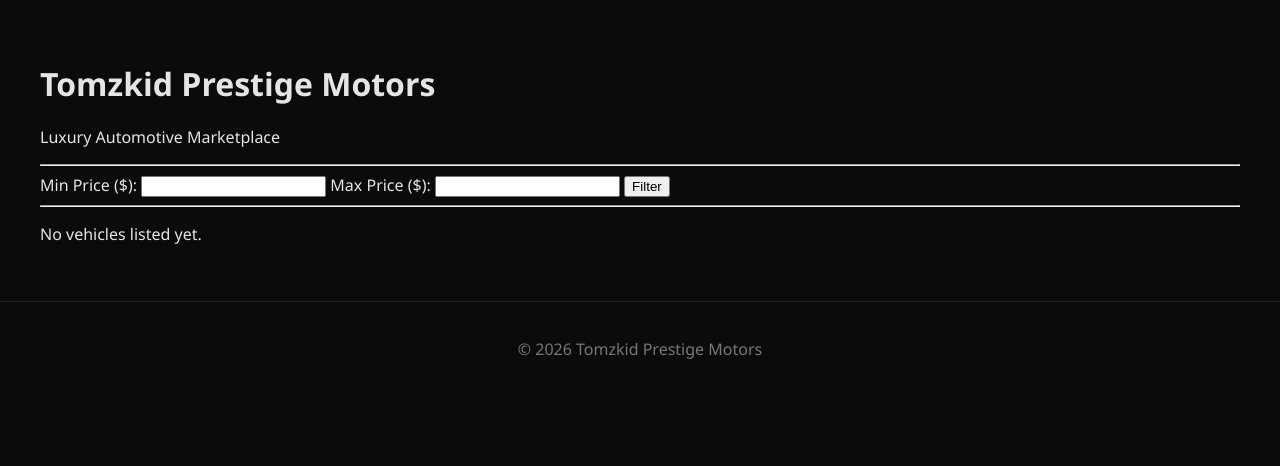
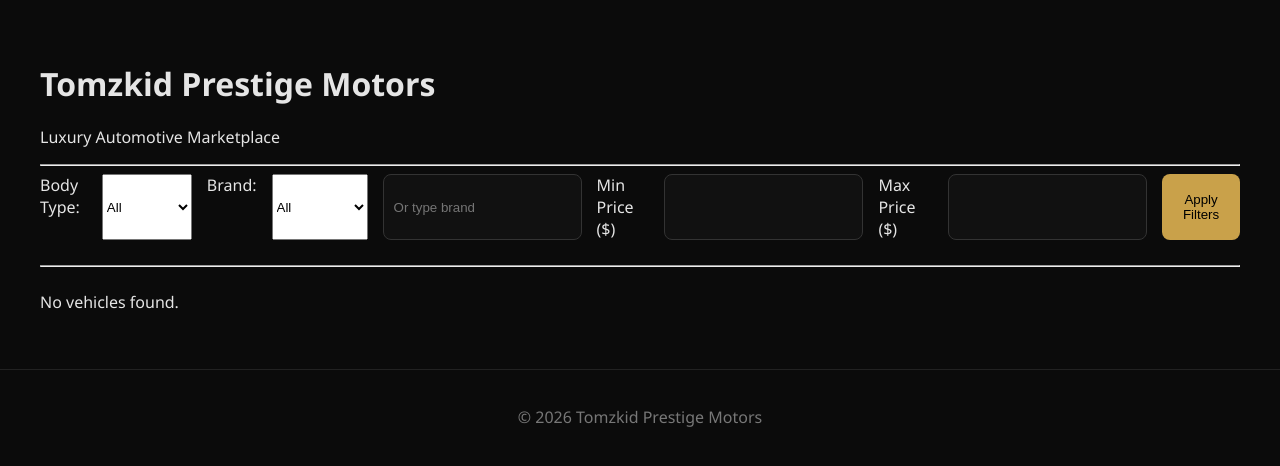
Before and after one commit to djvibez29/tomzkid-prestige-motors, a Flask app: page / in a window 1280 px wide. Shown: the part 100-566 px from the top of the page. Run offline with Flask 3, Linux system fonts and the light colour scheme.

Commit message:
Update index.html

```diff
--- a/templates/index.html
+++ b/templates/index.html
@@ -6,32 +6,72 @@
 
 <hr>
 
-<!-- Price Filter Form -->
-<form method="get">
-    <label>Min Price ($): <input type="number" name="min_price" value="{{ request.args.get('min_price', '') }}"></label>
-    <label>Max Price ($): <input type="number" name="max_price" value="{{ request.args.get('max_price', '') }}"></label>
-    <button type="submit">Filter</button>
+<form method="get" class="filter-bar">
+
+  <label>Body Type:</label>
+  <select name="body_type">
+    <option value="">All</option>
+    <option>Sedan</option>
+    <option>Coupe</option>
+    <option>Convertible</option>
+    <option>SUV</option>
+    <option>4x4</option>
+    <option>6x6</option>
+  </select>
+
+  <label>Brand:</label>
+  <select name="brand">
+    <option value="">All</option>
+    <option>BMW</option>
+    <option>Mercedes</option>
+    <option>Ferrari</option>
+    <option>Lamborghini</option>
+    <option>Rolls-Royce</option>
+    <option>Bentley</option>
+  </select>
+
+  <input type="text" name="brand_custom" placeholder="Or type brand">
+
+  <label>Min Price ($)</label>
+  <input type="number" name="min_price">
+
+  <label>Max Price ($)</label>
+  <input type="number" name="max_price">
+
+  <button type="submit">Apply Filters</button>
+
 </form>
 
 <hr>
 
-{% if cars %}
 <div class="car-grid">
+
 {% for car in cars %}
+<a href="{{ url_for('car_detail', car_id=car.id) }}" class="car-card-link">
+
 <div class="car-card">
+
+  <img src="{{ url_for('static', filename='uploads/' ~ car.image) }}" width="320">
+
   <h3>{{ car.name }}</h3>
-        {% if car.brand %}
-            <p><strong>Brand:</strong> {{ car.brand }}</p>
-        {% endif %}
-        <img src="{{ url_for('static', filename='uploads/' ~ car.image) }}" width="350" loading="lazy">
-        <p><strong>Price:</strong> ${{ car.price_usd }}</p>
-        <p><strong>Miles:</strong> {{ car.miles }}</p>
-        <p>{{ car.description }}</p>
+
+  <p><strong>{{ car.brand }}</strong> — {{ car.body_type }}</p>
+
+  <p class="price">${{ car.price_usd }}</p>
+
+  <p>Miles: {{ car.miles }}</p>
+
+  <p>{{ car.description|truncate(120) }}</p>
+
 </div>
+
+</a>
 {% endfor %}
+
 </div>
-{% else %}
-  <p>No vehicles listed yet.</p>
+
+{% if not cars %}
+<p>No vehicles found.</p>
 {% endif %}
 
 {% endblock %}
```
Lines whose indentation alone changed are shown as unchanged.
